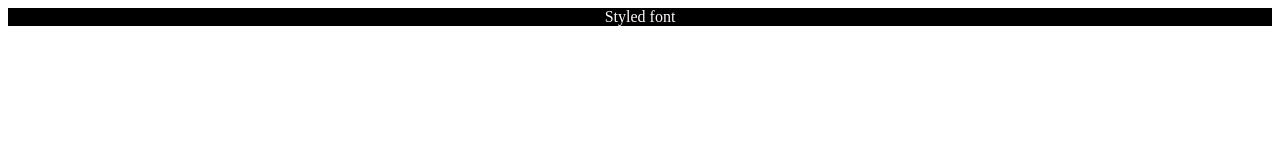
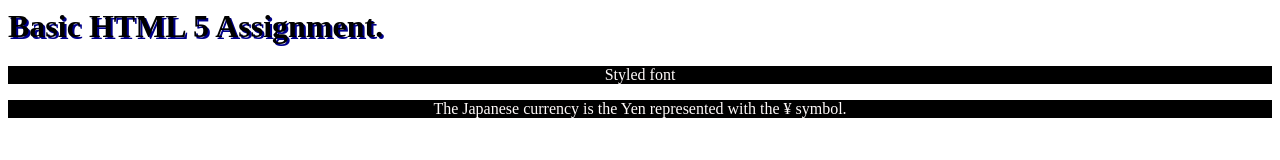
Before and after one commit to ReeceHarris/HTML_CSS_Projects, a plain HTML site: page Basic_HTML_and_CSS/Basic_HTML_5.html in a window 1280 px wide. Drawn offline with Linux system fonts and the light colour scheme.

Commit message:
Pushing updates to html basics 5 and CSS sheet 2

```diff
--- a/Basic_HTML_and_CSS/Basic_Css_2.css
+++ b/Basic_HTML_and_CSS/Basic_Css_2.css
@@ -4,3 +4,6 @@ p {
    font-style: bold;
    text-align: center;
 }
+h1 {
+   text-shadow: 2px 2px darkblue;
+}
--- a/Basic_HTML_and_CSS/Basic_HTML_5.html
+++ b/Basic_HTML_and_CSS/Basic_HTML_5.html
@@ -3,7 +3,9 @@
    <link rel="stylesheet" type="text/css" href="Basic_Css_2.css">
    <title>Basic_HTML_5.html</title>
 </head>
+<h1>Basic HTML 5 Assignment. </h1>
 <body>
    <p>Styled font</p>
+   <p>The Japanese currency is the Yen represented with the &#165; symbol.</p>
 </body>
 </html>
```
Also changed, not shown: Basic_HTML_and_CSS/HTML_Lists.html (+4 -0 lines).
